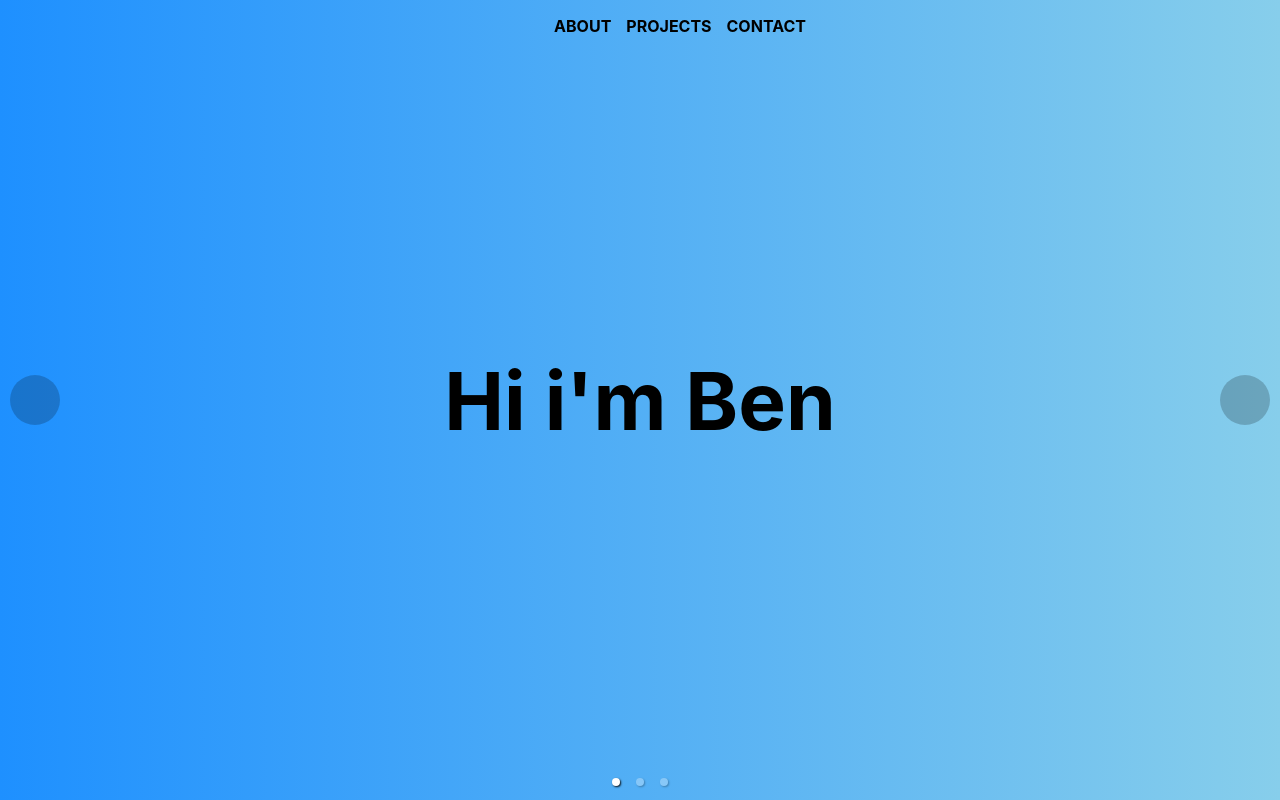
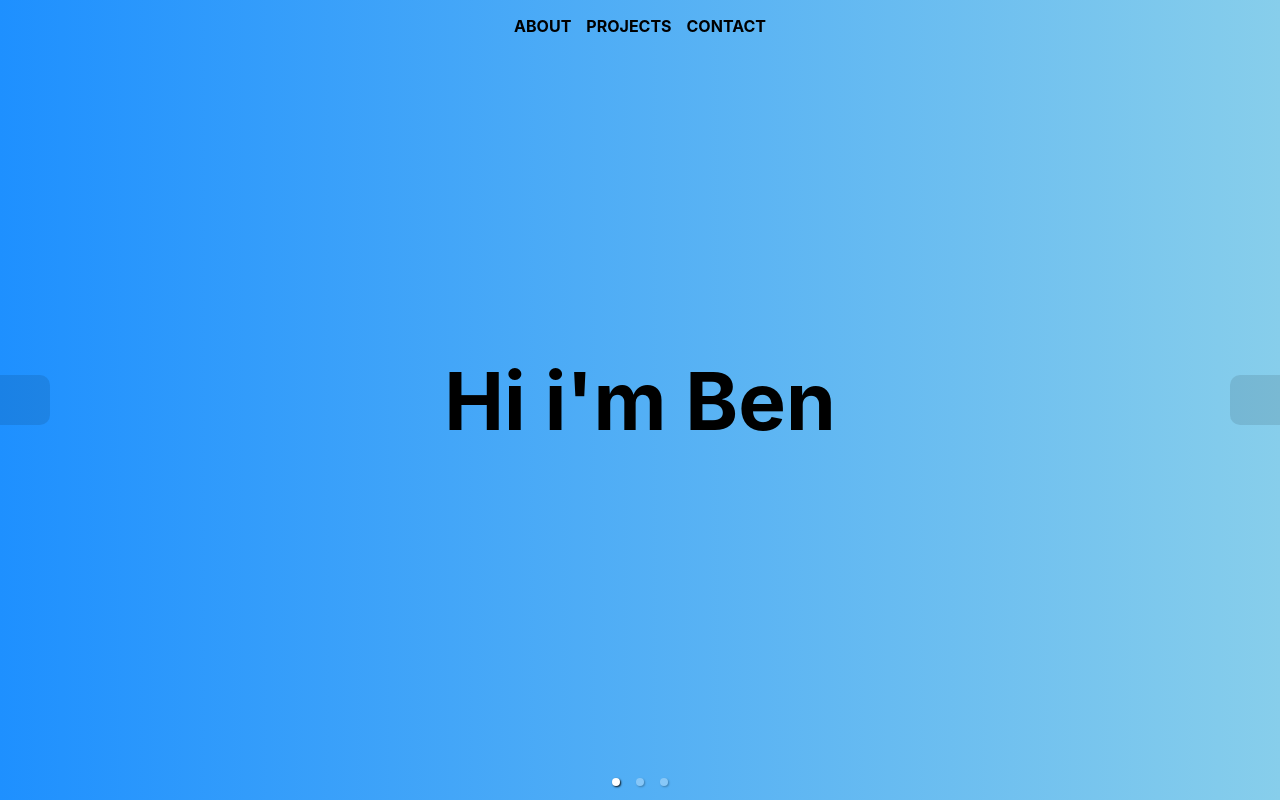
Before and after one commit to BenAllington95/portfolio-react-version-four, a React (Vite) app in the folder app/: page / in a window 1280 px wide. Built offline with nearby package versions, Linux system fonts and the light colour scheme.

Commit message:
Change style for slide arrows

```diff
--- a/app/src/components/Hero.jsx
+++ b/app/src/components/Hero.jsx
@@ -63,12 +63,10 @@ const renderCustomNextArrow = (onClickHandler, hasNext) => {
         </div>
         <div className="hero-section">
           <div className="page-component">
-            <h1>Check my Projects!</h1>
           </div>
         </div>
         <div className="hero-section">
           <div className="page-component">
-            <h1>See my certificates</h1>
           </div>
         </div>
       </Carousel>
--- a/app/src/styles/header/pcNavbar.css
+++ b/app/src/styles/header/pcNavbar.css
@@ -8,8 +8,10 @@
   position: fixed;
   top: 0;
   left: 0;
+  right: 0;
   width: 100%;
   z-index: 2;
+  padding: 0;
 }
 .pc-nav li {
   text-transform: uppercase;
--- a/app/src/styles/header/pcNavbar.scss
+++ b/app/src/styles/header/pcNavbar.scss
@@ -8,8 +8,11 @@
     position: fixed;
     top: 0;
     left: 0;
+    right: 0;
     width: 100%;
     z-index: 2;
+    // background: red;
+    padding: 0;
 
     li {
         text-transform: uppercase;
--- a/app/src/styles/main.css
+++ b/app/src/styles/main.css
@@ -59,31 +59,35 @@ body {
   transform: translateY(-50%);
   /* You may need to adjust the z-index if the buttons are behind other elements */
   z-index: 1;
-  border-radius: 50%;
   height: 50px;
   width: 50px;
-  background: rgba(0, 0, 0, 0.2);
+  background: rgba(0, 0, 0, 0.1);
   color: rgba(255, 255, 255, 0.5);
   border: none;
   display: grid;
   place-content: center;
   cursor: pointer;
+  transition: background 0.3s, color 0.3s, width 0.3s ease-in-out;
   /* Other styles as needed, such as background-color, border, etc. */
 }
 .custom-arrow:hover {
   background: rgba(0, 0, 0, 0.3);
   color: rgba(255, 255, 255, 0.8);
+  width: 75px;
 }
 .custom-arrow ion-icon {
-  font-size: 1.5rem;
+  font-size: 2rem;
 }
 
 .prev-arrow {
-  left: 10px; /* Adjust as needed */
+  border-top-right-radius: 10px;
+  border-bottom-right-radius: 10px;
 }
 
 .next-arrow {
-  right: 10px; /* Adjust as needed */
+  right: 0; /* Adjust as needed */
+  border-top-left-radius: 10px;
+  border-bottom-left-radius: 10px;
 }
 
 .disabled {
--- a/app/src/styles/main.scss
+++ b/app/src/styles/main.scss
@@ -59,7 +59,9 @@ body {
 .hero {
   position: relative;
   /* Your other styles */
+
 }
+
 
 .custom-arrow {
   position: absolute;
@@ -67,33 +69,37 @@ body {
   transform: translateY(-50%);
   /* You may need to adjust the z-index if the buttons are behind other elements */
   z-index: 1;
-  border-radius: 50%;
   height: 50px;
   width: 50px;
-  background: rgba(0,0,0,0.2);
+  background: rgba(0,0,0,0.1);
   color: rgba(255,255,255,0.5);
   border: none;
   display: grid;
   place-content: center;
   cursor: pointer;
+  transition: background 0.3s, color 0.3s, width 0.3s ease-in-out;
 
   &:hover {
     background: rgba(0,0,0,0.3);
     color: rgba(255,255,255,0.8);
+    width: 75px;
   }
 
   ion-icon {
-    font-size: 1.5rem;
+    font-size: 2rem;
   }
   /* Other styles as needed, such as background-color, border, etc. */
 }
 
 .prev-arrow {
-  left: 10px; /* Adjust as needed */
+  border-top-right-radius: 10px;
+  border-bottom-right-radius: 10px;
 }
 
 .next-arrow {
-  right: 10px; /* Adjust as needed */
+  right: 0; /* Adjust as needed */
+  border-top-left-radius: 10px;
+  border-bottom-left-radius: 10px;
 }
 
 .disabled {
```
Also changed, not shown: 2 other files (tests, documents, lock files or other folders).
